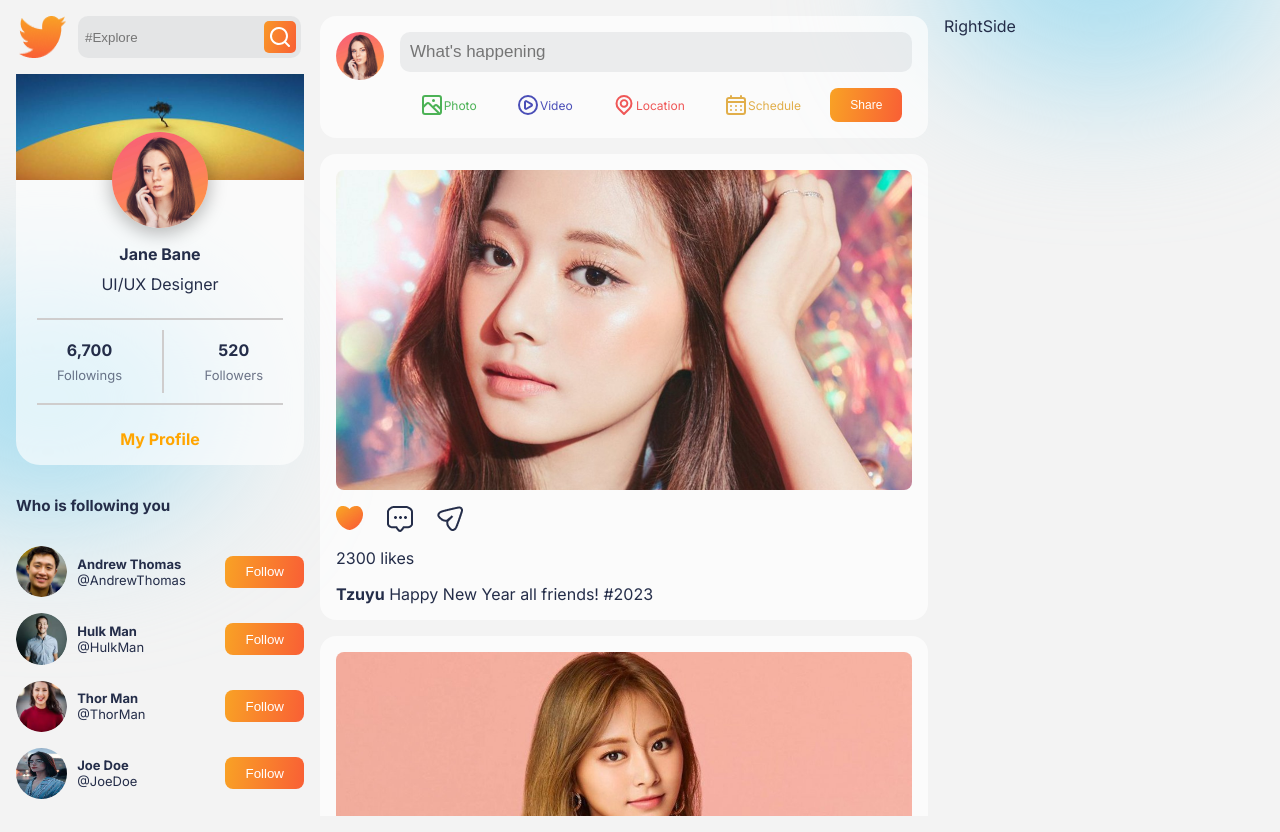
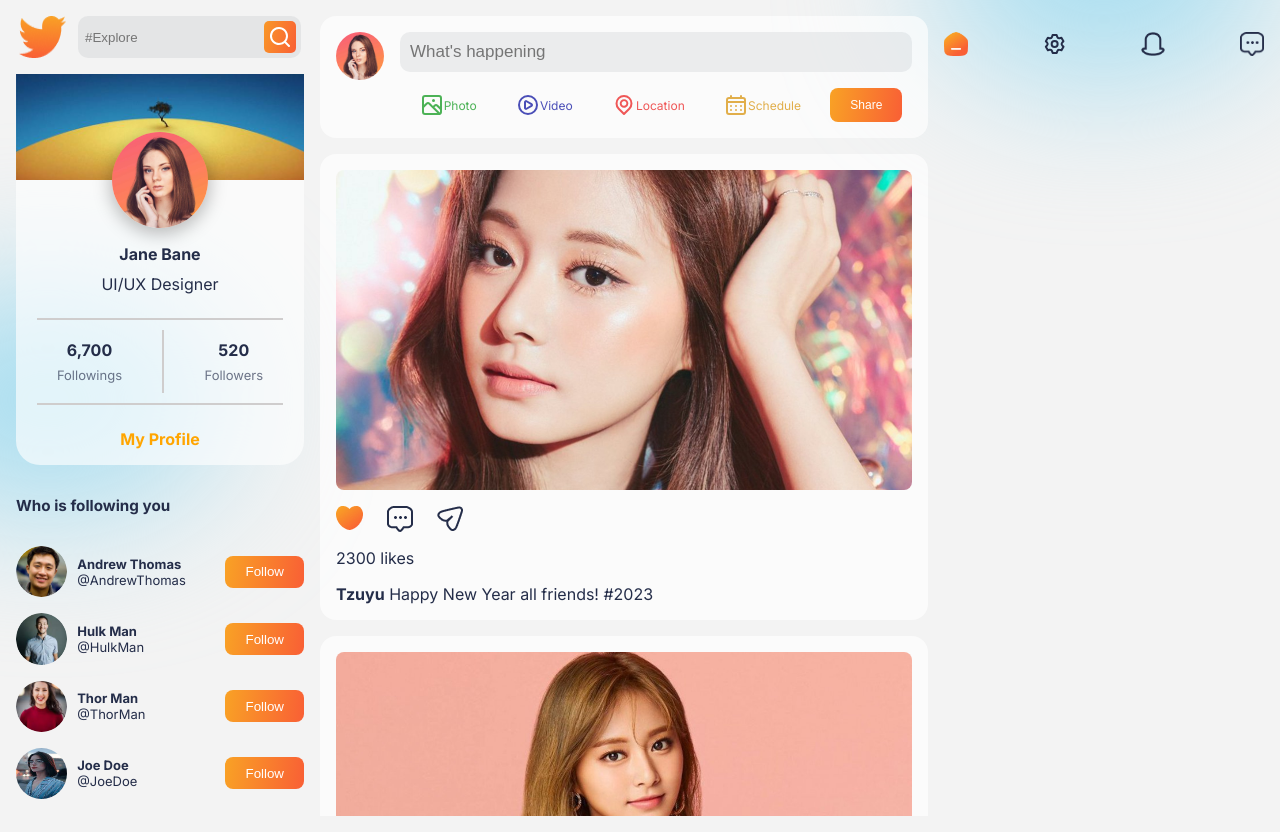
Before and after one commit to robert1564/SocialMediaWebApp, a React (Create React App) app: page / in a window 1280 px wide. Built offline with nearby package versions, Linux system fonts and the light colour scheme.

Commit message:
navIcons - RightSide

```diff
--- /dev/null
+++ b/src/components/RightSide/RightSide.css
@@ -0,0 +1,16 @@
+.RightSide{
+    display: flex;
+    flex-direction: column;
+    gap: 2rem;
+}
+
+.navIcons{
+    margin-top: 1rem;
+    display: flex;
+    justify-content: space-between;
+}
+
+.navIcons>img{
+    width: 1.5rem;
+    height: 1.5rem;
+}
--- /dev/null
+++ b/src/components/RightSide/RightSide.jsx
@@ -0,0 +1,21 @@
+import React from 'react'
+import './RightSide.css'
+import Home from '../../img/home.png'
+import Noti from '../../img/noti.png'
+import Comment from '../../img/comment.png'
+import { UilSetting } from '@iconscout/react-unicons'
+
+const RightSide = () => {
+  return (
+    <div className="RightSide">
+        <div className="navIcons">
+            <img src={Home} alt="" />
+            <UilSetting />
+            <img src={Noti} alt="" />
+            <img src={Comment} alt="" />
+        </div>
+    </div>
+  )
+}
+
+export default RightSide
--- a/src/pages/home/Home.jsx
+++ b/src/pages/home/Home.jsx
@@ -1,6 +1,7 @@
 import React from 'react'
 import PostSide from '../../components/PostSide/PostSide'
 import ProfileSide from '../../components/profileSide/ProfileSide'
+import RightSide from '../../components/RightSide/RightSide'
 import './Home.css'
 
 const Home = () => {
@@ -8,7 +9,7 @@
     <div className="Home">
         <ProfileSide />
         <PostSide />
-        <div className="RightSide">RightSide</div>
+        <RightSide />
     </div>
   )
 }
```
